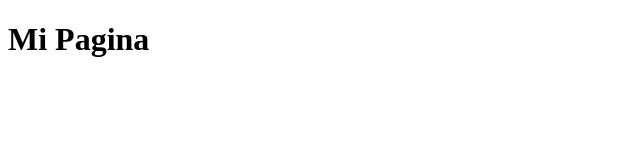
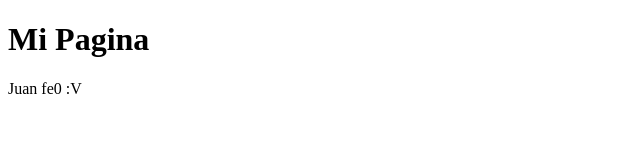
Before and after one commit to Shisui117/PruebaGit, a plain HTML site: page index.html in a window 1280 px wide. Shown: the full height of the page, 0-640 px from the left. Drawn offline with Linux system fonts and the light colour scheme.

Commit message:
First commit

```diff
--- a/index.html
+++ b/index.html
@@ -5,5 +5,6 @@
     </head>
 <boddy>
     <h1>Mi Pagina</h1>
+    <p>Juan fe0 :V</p>
 </boddy>
 </html>
```
